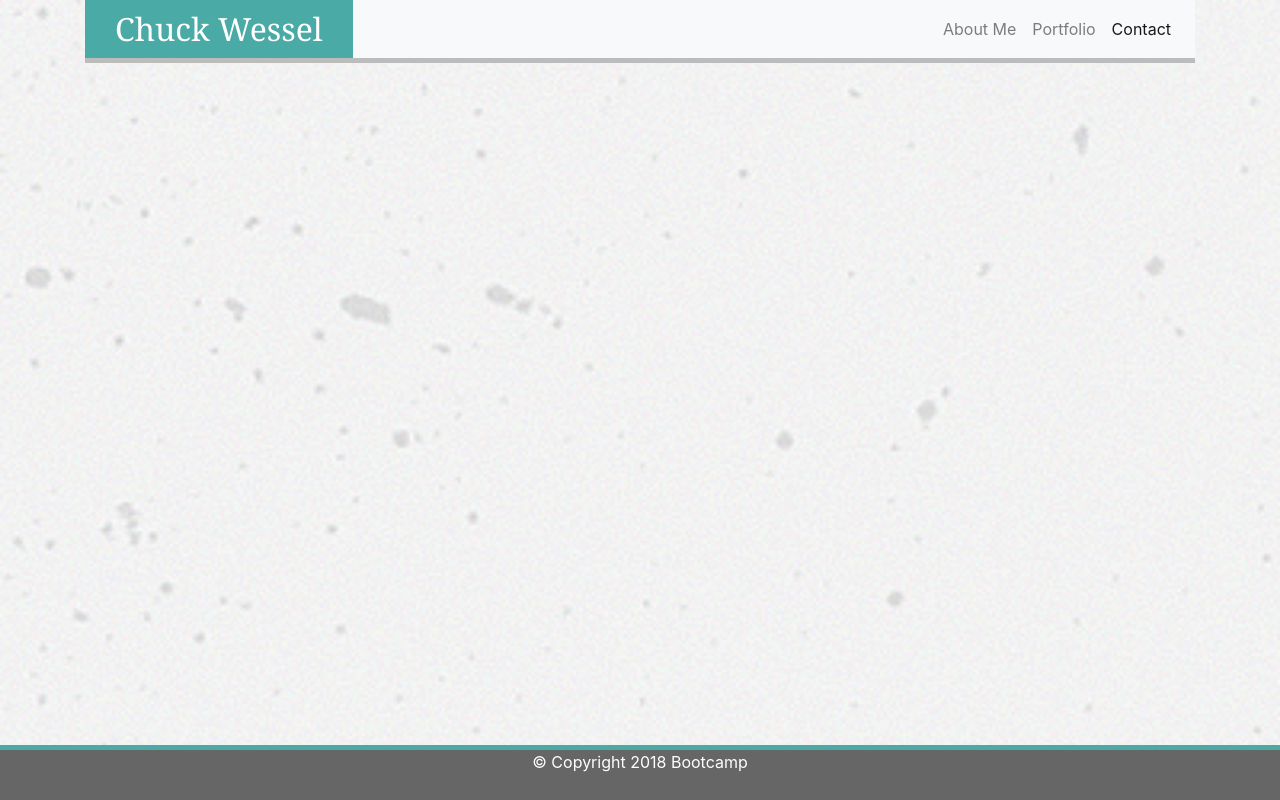
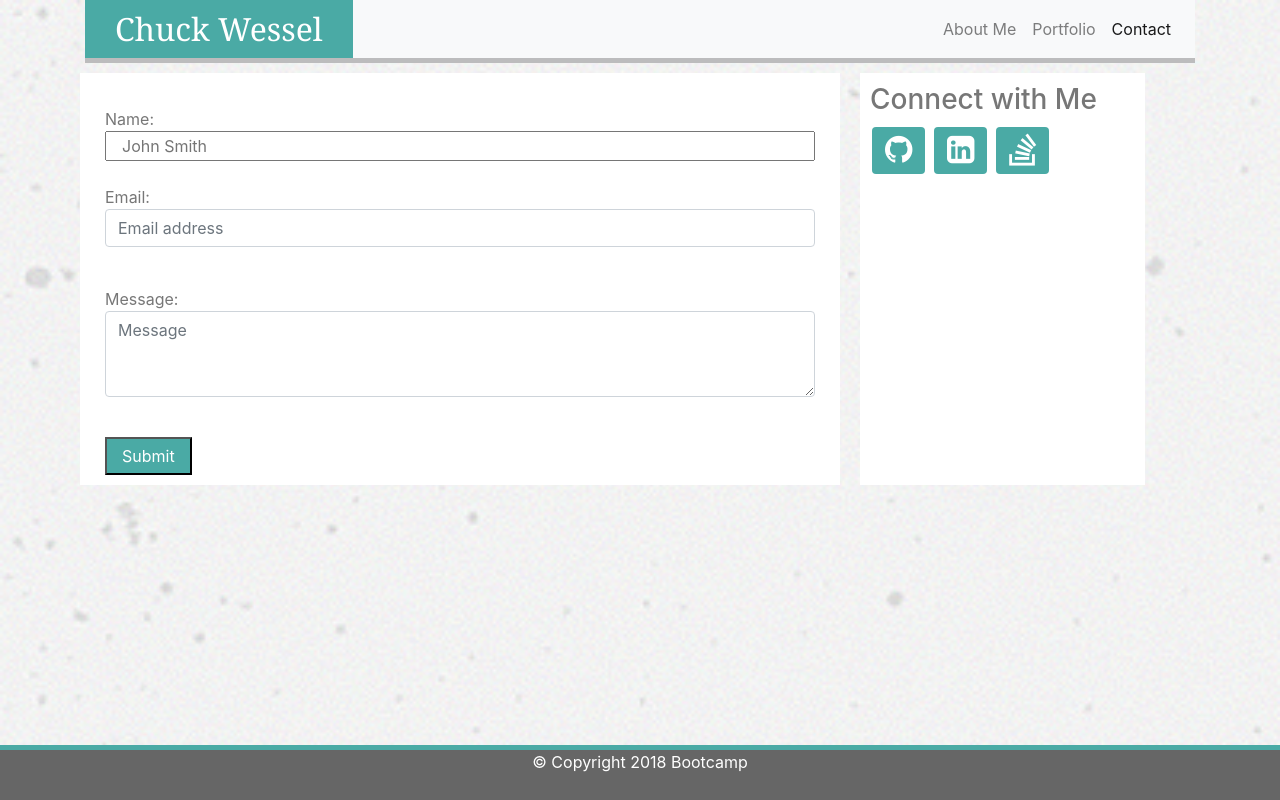
Before and after one commit to SelectStarFromMN/Bootstrap-Portfolio, a plain HTML site: page contact.html in a window 1280 px wide. Drawn offline with nearby package versions, Linux system fonts and the light colour scheme.

Commit message:
RC-1 Ready

```diff
--- a/assets/css/style.css
+++ b/assets/css/style.css
@@ -59,6 +59,7 @@ h1 {
 .btn-turq {
     background-color: #4aaaa5;
     color: white;
+    margin: 2px;
 }
 
 .btn-turq:hover {
@@ -92,6 +93,7 @@ h1 {
 .proj {
     display: inline-block;
     position: relative;
+    margin-bottom: 10px;
 }
 
 .projlnk {
@@ -115,3 +117,9 @@ h1 {
     color: #ffffff;
     text-decoration: none;
 }
+
+.main input[type*="submit"] {
+    background-color: #4aaaa5;
+    color: #ffffff;
+    padding: 5px 15px;
+}
--- a/contact.html
+++ b/contact.html
@@ -38,8 +38,50 @@
       </nav>
     </div>
 
+    <div class="container">
 
+        <div class=" col-xs-12 row ">
 
+            <!-- Form Content Area-->
+            <div class="main col-xs-12 col-md-8">
+                <div class="col-md">
+                    <form>
+                        <br> Name:
+                        <br>
+                        <input class="col-12" type="text" name="yourname" placeholder="John Smith"><br>
+                        <br> Email:
+                        <br>
+                        <div class="form-group">
+                            <input type="email" class="form-control" placeholder="Email address">
+                        </div>
+                        <br> Message:
+                        <br>
+                        <div class="form-group">
+                            <textarea class="form-control" rows="3" placeholder="Message"></textarea>
+                        </div>
+                        <br>
+                        <input type="submit" value="Submit">
+                    </form>
+                </div>
+            </div>
+
+            <!-- Contact SocialMedia Area -->
+            <div class="contact col-12 col-md-3">
+                <h2 class="h3">Connect with Me</h2>
+                <a href="https://github.com/SelectStarFromMN" class="btn btn-turq" role="button" target="_blank">
+                    <i class="fa fa-github fa-2x" aria-hidden="true"></i>
+                </a>
+                <a href="https://gr.linkedin.com/in/chuckwessel" class="btn btn-turq" role="button" target="_blank">
+                    <i class="fa fa-linkedin-square fa-2x" aria-hidden="true"></i>
+                </a>
+                <a href="https://stackoverflow.com/users/9519546/chuck-wessel" class="btn btn-turq" role="button" target="_blank">
+                    <i class="fa fa-stack-overflow fa-2x" aria-hidden="true"></i>
+                </a>
+            </div>
+
+        </div>
+
+    </div>
 
     <div class="feeter col-12">
         <div class="">
```
Also changed, not shown: index.html (+1 -4 lines), portfolio.html (+4 -4 lines).
